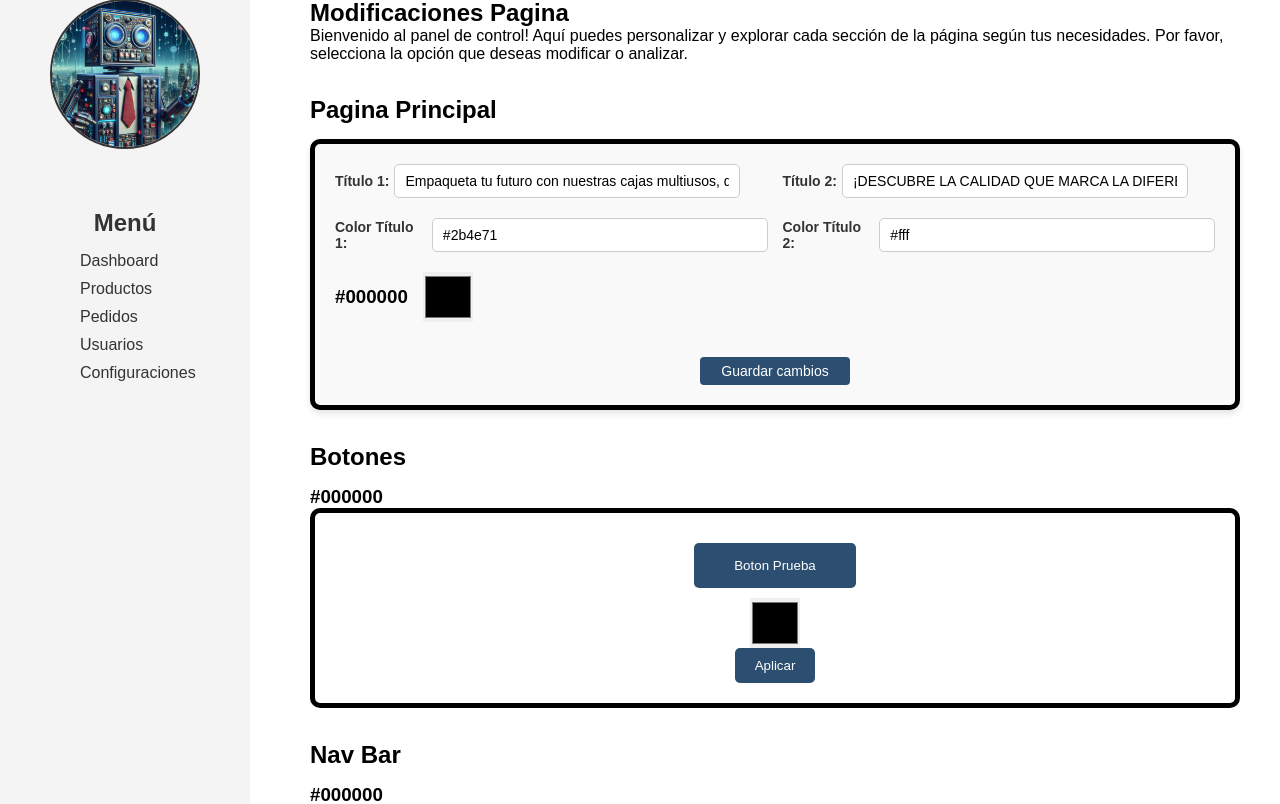
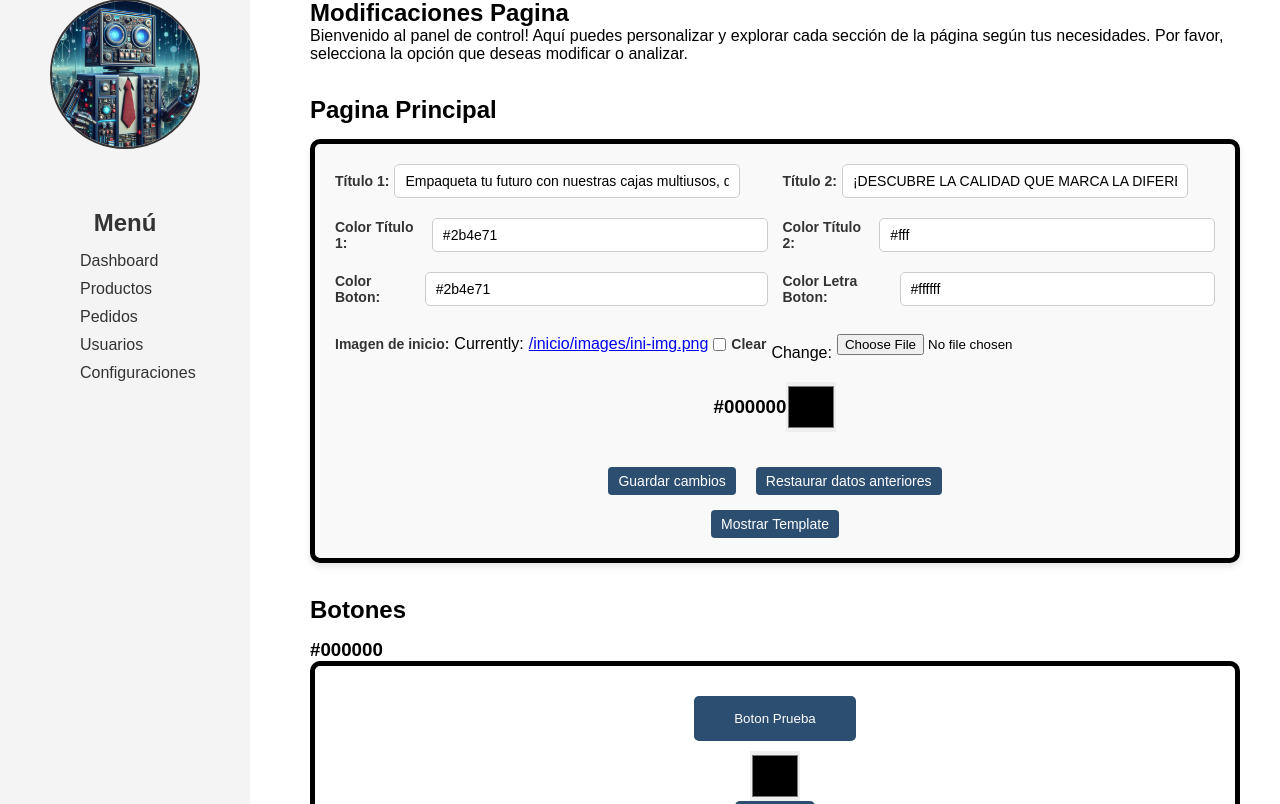
Before and after one commit to EusaHack/GrupoOmega, a Django app: page /login/modificaciones/ in a window 1280 px wide. Shown: the part 101-905 px from the top of the page. Run offline with Django 4.2, Linux system fonts and the light colour scheme; a user stored in the database is signed in; data comes from the database, SQL or seed files in the repository; both versions use the stored data as it was after the commit; some web fonts are replaced.

Commit message:
[UPDATE] se termina pantalla modficaciones de pantalla principal

```diff
--- a/cuenta/forms.py
+++ b/cuenta/forms.py
@@ -22,4 +22,4 @@ class ProductoForm(forms.ModelForm):
 class PaginaForm(forms.ModelForm):
     class Meta:
         model = Pagina
-        fields = ['titulo', 'titulo_dos','color_letra_titulo','color_letra_titulo_dos']
+        fields = ['titulo', 'titulo_dos','color_letra_titulo','color_letra_titulo_dos','color_boton','color_letra_boton','imagen_inicio']
--- a/cuenta/models.py
+++ b/cuenta/models.py
@@ -80,5 +80,9 @@ class Pagina(models.Model):
     titulo_dos = models.CharField(max_length=500, default="¡DESCUBRE LA CALIDAD QUE MARCA LA DIFERENCA!")
     color_letra_titulo = models.CharField(max_length=8, default="#2b4e71")
     color_letra_titulo_dos = models.CharField(max_length=8, default="#ffffff")
+    color_boton = models.CharField(max_length=8, default="#2b4e71")
+    color_letra_boton = models.CharField(max_length=8, default="#ffff")
+    imagen_inicio = models.ImageField(upload_to='inicio/images/', blank=True, null=True)  # campo para la imagen
+
     def __str__(self):
         return 'index'
--- a/cuenta/static/cuenta/css/styleDash.css
+++ b/cuenta/static/cuenta/css/styleDash.css
@@ -238,9 +238,8 @@ h1 {
     border-radius: 4px; /* Bordes redondeados */
     cursor: pointer;
     transition: background-color 0.3s ease;
-    width: 150px; /* Ancho fijo más corto */
     text-align: center; /* Centrar el texto */
-    margin: 15px auto 0; /* Centra el botón horizontalmente */
+    margin: 15px 5px 0; /* Centra el botón horizontalmente */
     display: block; /* Asegura que el botón se comporte como un bloque */
 }
 
@@ -266,6 +265,59 @@ h1 {
     height: 50px; /* Tamaño más grande */
     cursor: pointer;
 }
+
+
+/* Estilo del modal */
+.modal {
+    display: none; /* Oculto por defecto */
+    position: fixed;
+    z-index: 1000;
+    left: 0;
+    top: 0;
+    width: 100%;
+    height: 100%;
+    overflow: auto;
+    background-color: rgba(0, 0, 0, 0.5); /* Fondo semi-transparente */
+}
+
+/* Contenido del modal */
+.modal-content {
+    background-color: #fff;
+    margin: 15% auto;
+    padding: 20px;
+    border: 1px solid #888;
+    width: 80%;
+    border-radius: 10px;
+}
+
+.row-color {
+    display: flex;
+    justify-content: center; /* Alinea horizontalmente al centro */
+    align-items: center; /* Alinea verticalmente al centro */
+    text-align: center; /* Alinea el texto al centro */
+}
+
+.button-container {
+    display: flex;
+    justify-content: center; /* Centra los botones horizontalmente */
+    gap: 10px; /* Espacio entre los botones */
+}
+
+
+/* Botón de cerrar */
+.close {
+    color: #aaa;
+    float: right;
+    font-size: 28px;
+    font-weight: bold;
+    cursor: pointer;
+}
+
+.close:hover, .close:focus {
+    color: black;
+    text-decoration: none;
+}
+
 
 .cont-int1 .color-button2{
     background-color: #2b4e71;
--- a/cuenta/templates/cuenta/admin-m.html
+++ b/cuenta/templates/cuenta/admin-m.html
@@ -23,26 +23,11 @@
 {% block dashboard %}
     <section class="dashboard">
         <h2>Modificaciones Pagina</h2>
-        <!--
-        <div class="txt-start">
-            <form method="POST">
-                {% csrf_token %}
-                <div>
-                    <label for="id_titulo">Título 1:</label>
-                    {{ form.titulo }}
-                </div>
-                <div>
-                    <label for="id_titulo_dos">Título 2:</label>
-                    {{ form.titulo_dos }}
-                </div>
-                <button type="submit" class="button-send">Guardar cambios</button>
-            </form>
-        </div> -->
         <p>Bienvenido al panel de control! Aquí puedes personalizar y explorar cada sección de la página según tus necesidades. Por favor, selecciona la opción que deseas modificar o analizar.</p>
         <br>
         <h1>Pagina Principal</h1>
         <div class="cont-int">
-            <form method="POST">
+            <form method="POST" enctype="multipart/form-data">
                 {% csrf_token %}
                 <div class="row">
                     <div>
@@ -65,14 +50,42 @@
                     </div>
                 </div>
                 <div class="row">
+                    <div>
+                        <label for="color_boton">Color Boton:</label>
+                        {{ form.color_boton }}
+                    </div>
+                    <div>
+                        <label for="color_letra_boton">Color Letra Boton:</label>
+                        {{ form.color_letra_boton }}
+                    </div>
+                </div>
+                <div class="row">
+                    <div>
+                        <label for="id_imagen_inicio">Imagen de inicio:</label>
+                        {{ form.imagen_inicio }}
+                    </div>
+                </div>
+                <div class="row-color">
                     <h3 id="hex">#000000</h3>
                     <div class="btns">
                         <input type="color" class="color-picker">
                     </div>
                 </div>
-                <button type="submit" class="button-send">Guardar cambios</button>
+                <div class="button-container">
+                    <button type="submit" name="action" value="save" class="button-send">Guardar cambios</button>
+                    <button type="submit" name="action" value="restore" class="button-send">Restaurar datos anteriores</button>
+                </div>
             </form>
+            <div class="button-container">
+                <button id="showIframeBtn" class="button-send" onclick="showIframe()">Mostrar Template</button>
+                <button id="hideIframeBtn" class="button-send" style="display: none;" onclick="hideIframe()">Cerrar</button>
+            </div>
         </div>
+
+        <div id="iframeContainer" style="display: none; margin-top: 20px;">
+            <iframe id="iframeTemplate" src="{% url 'inicio' %}" frameborder="0" style="width: 100%; height: 80vh;"></iframe>
+        </div>
+
         <br>
         <h1>Botones</h1>
         <h3 id="hex1">#000000</h3>
@@ -105,19 +118,28 @@
     </section>
 
 <script>
-    // Función para cambiar el contenido del h1
-    function changeHeadingText() {
-        // Capturamos el elemento h1 por su id
-        var heading = document.getElementById('editable-heading');
+    function showIframe() {
+        const iframeContainer = document.getElementById('iframeContainer');
+        const showButton = document.getElementById('showIframeBtn');
+        const hideButton = document.getElementById('hideIframeBtn');
 
-        // Usamos prompt para pedir al usuario que ingrese el nuevo texto
-        var newText = prompt('Escribe el nuevo texto para el encabezado:');
+        // Mostrar el contenedor y ocultar el botón de mostrar
+        iframeContainer.style.display = 'block';
+        showButton.style.display = 'none';
+        hideButton.style.display = 'inline-block';
+    }
 
-        // Si el usuario no cancela, cambiamos el texto del h1
-        if (newText !== null) {
-            heading.innerHTML = newText;  // Cambiar el contenido del h1
-        }
+    function hideIframe() {
+        const iframeContainer = document.getElementById('iframeContainer');
+        const showButton = document.getElementById('showIframeBtn');
+        const hideButton = document.getElementById('hideIframeBtn');
+
+        // Ocultar el contenedor y mostrar el botón de mostrar
+        iframeContainer.style.display = 'none';
+        showButton.style.display = 'inline-block';
+        hideButton.style.display = 'none';
     }
+
 </script>
 {% endblock %}
 
--- a/cuenta/urls.py
+++ b/cuenta/urls.py
@@ -1,6 +1,8 @@
 from django.urls import path
 from . import views
 from .views import *
+from django.conf import settings
+from django.conf.urls.static import static
 
 
 urlpatterns = [
@@ -24,4 +26,4 @@ urlpatterns = [
     path('ResetPassword/', views.validar_numero, name="validar_numero"),
     path('change_password/', views.change_password, name="change_password"),
     path('logout/', views.salir, name="salir"),
-]
+] + static(settings.MEDIA_URL, document_root=settings.MEDIA_ROOT)
--- a/cuenta/views.py
+++ b/cuenta/views.py
@@ -140,12 +140,45 @@ class ModifView(LoginRequiredMixin,TemplateView):
 
     def post(self, request, *args, **kwargs):
         pagina = Pagina.objects.first()  # Obtener el primer objeto Pagina
-        form = PaginaForm(request.POST, instance=pagina)  # Pasar los datos del formulario
+        action = request.POST.get('action', 'save')  # Identificar si es guardar o restaurar
 
-        if form.is_valid():
-            form.save()  # Guardar los cambios en el objeto Pagina
-            return redirect('modificaciones')  # Redirigir al mismo lugar (o a otra URL si prefieres)
-        return render(request, self.template_name, {'form': form})
+        if action == 'restore':
+            # Restaurar datos desde la sesión
+            backup_data = request.session.get('backup_data', {})
+
+            if backup_data:
+                # Aplicar los datos respaldados al objeto
+                for field, value in backup_data.items():
+                    if field == 'imagen_inicio':
+                        value = value.replace("/media", "")
+                    setattr(pagina, field, value)
+                pagina.save()
+                messages.success(request, "Datos restaurados correctamente")
+            else:
+                messages.error(request, "No hay datos anteriores para restaurar")
+
+            return redirect('modificaciones')  # Redirigir al mismo lugar
+
+        elif action == 'save':
+            # Respaldar los datos actuales antes de guardar
+            request.session['backup_data'] = {
+                'titulo': pagina.titulo,
+                'titulo_dos': pagina.titulo_dos,
+                'color_letra_titulo': pagina.color_letra_titulo,
+                'color_letra_titulo_dos': pagina.color_letra_titulo_dos,
+                'color_boton': pagina.color_boton,
+                'color_letra_boton': pagina.color_letra_boton,
+                'imagen_inicio': pagina.imagen_inicio.url if pagina.imagen_inicio else None  # Respaldar la URL de la imagen si existe
+            }
+
+            form = PaginaForm(request.POST, request.FILES, instance=pagina)  # Procesar los datos del formulario y los archivos
+            if form.is_valid():
+                form.save()  # Guardar los cambios
+                messages.success(request, "Datos actualizados correctamente")
+                return redirect('modificaciones')  # Redirigir al mismo lugar
+
+            # Si el formulario no es válido, mostrar errores
+            return render(request, self.template_name, {'form': form})
 
 
 class ProductosView(LoginRequiredMixin,TemplateView):
--- a/inicio/static/inicio/css/style.css
+++ b/inicio/static/inicio/css/style.css
@@ -134,9 +134,7 @@
 }
 
 .zona-1 .txt-start .button-send{
-    background-color: #2b4e71; /* Color azul */
-    border: none;
-    color: #ffffff;
+    border: none;
     padding: 13px 20px;
     font-size: 20px;
     cursor: pointer;
--- a/inicio/templates/inicio/index.html
+++ b/inicio/templates/inicio/index.html
@@ -3,16 +3,13 @@
 {% block section %}
 <section class="zona-1">
     <div class="container">
-        <img class="image-zona-1" src="{% static 'inicio/images/home-images/ini-img.png' %}" alt="">
+        <!--<img class="image-zona-1" src="{% static 'inicio/images/home-images/ini-img.png' %}" alt="">-->
+        <img class="image-zona-1" src="{{ pagina.imagen_inicio.url }}" alt="">
     </div>
     <div class="txt-start">
         <h1 id="editable-heading" style="color: {{ pagina.color_letra_titulo }};" >{{ pagina.titulo }}</h1>
-        <!--<h1>Empaqueta tu futuro con nuestras cajas multiusos, diseñadas para hacer envíos en línea y proyectos creativos
-            más faciles y más elegantes que nunca...
-        </h1>
-        <p>¡DESCUBRE LA CALIDAD QUE MARCA LA DIFERENCA!</p>-->
         <p style="color: {{ pagina.color_letra_titulo_dos }};">{{ pagina.titulo_dos }}</p>
-        <button class="button-send" onclick="openModalForm()">Realiza una cotización</button>
+        <button style="background-color: {{ pagina.color_boton }}; color: {{ pagina.color_letra_boton }};" class="button-send" onclick="openModalForm()">Realiza una cotización</button>
     </div>
 </section>
 {% endblock %}
--- a/inicio/urls.py
+++ b/inicio/urls.py
@@ -1,6 +1,8 @@
 from django.urls import path
 from . import views
 from .views import *
+from django.conf import settings
+from django.conf.urls.static import static
 
 
 urlpatterns = [
@@ -8,4 +10,4 @@ urlpatterns = [
     path('nosotros/', views.nosotros, name="nosotros"),
     path('productos/', productos.as_view(), name="productos"),
     path('contacto/', contacto.as_view(), name="contacto"),
-]
+] + static(settings.MEDIA_URL, document_root=settings.MEDIA_ROOT)
```
Also changed, not shown: GrupOmega/settings.py (+7 -0 lines), cuenta/migrations/0017_pagina_color_boton_pagina_color_letra_boton.py (added), cuenta/migrations/0018_pagina_imagen_inicio.py (added), db.sqlite3, media/inicio/images/ini-img.png (added).
